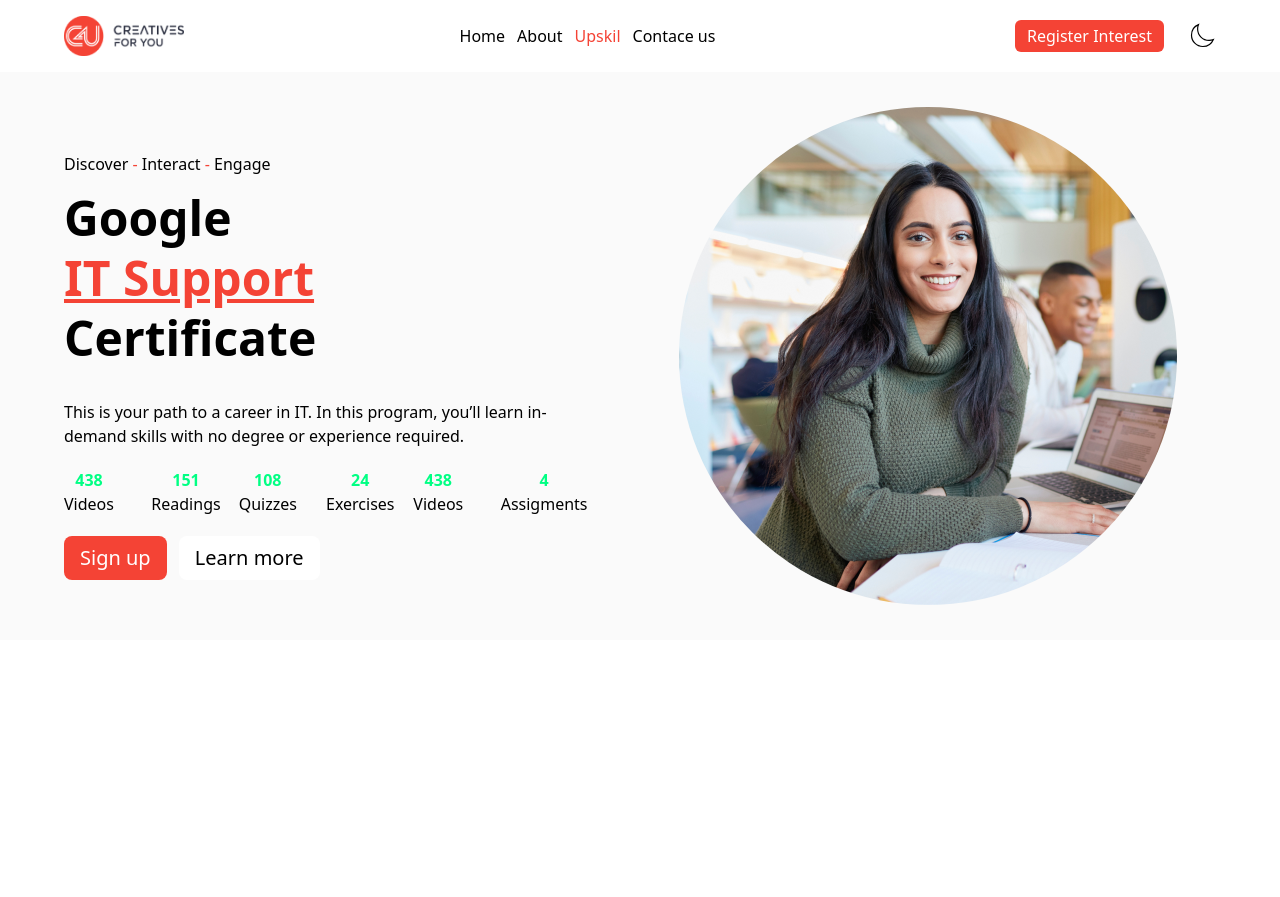
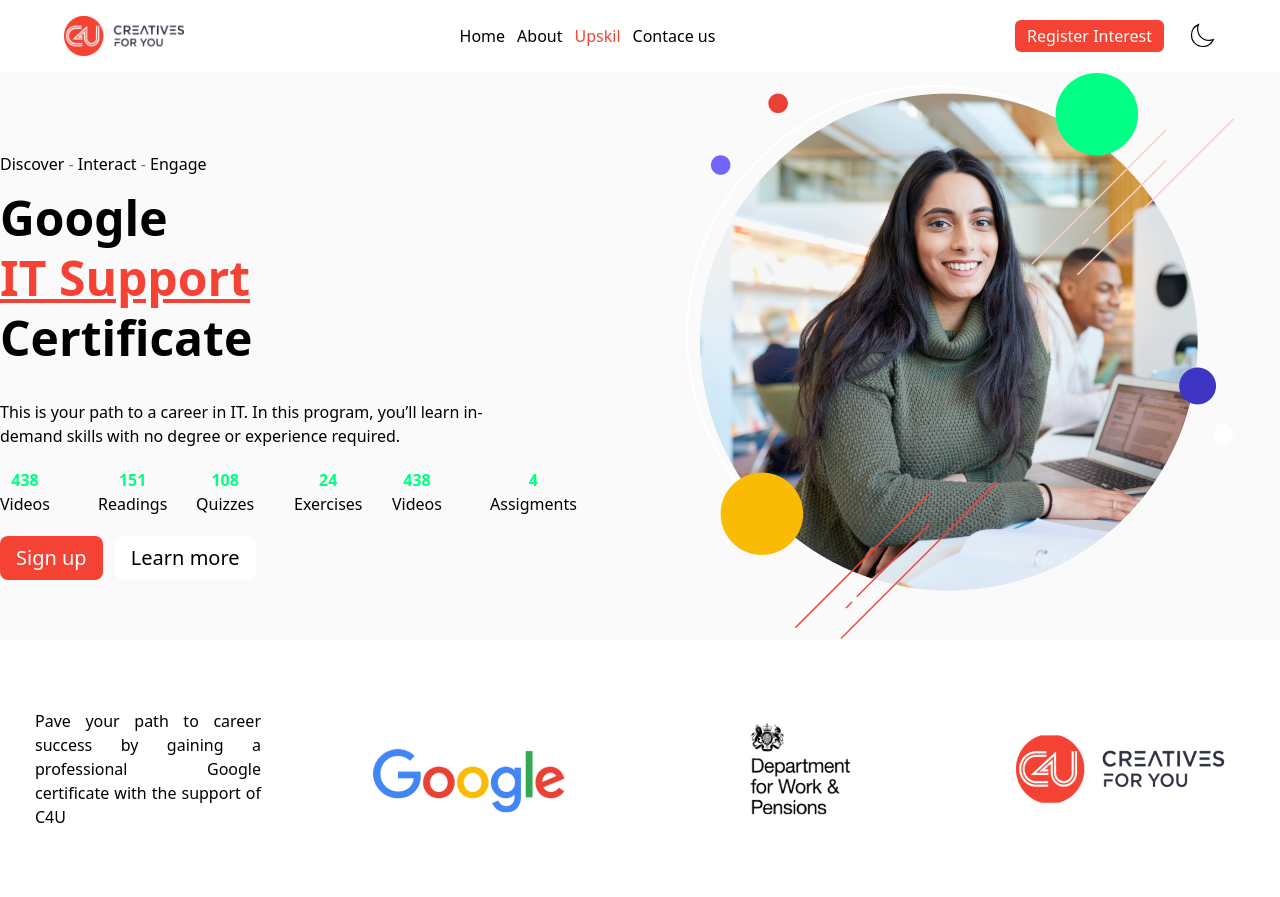
Before and after one commit to Abusyead/Tailwind_CSS_Assignment, a website built with Vite: page index.html in a window 1280 px wide. Before the commit the page ends 800 px from the top, so only its background shows below. Built offline with nearby package versions, Linux system fonts and the light colour scheme.

Commit message:
completed section two

```diff
--- a/index.html
+++ b/index.html
@@ -32,7 +32,7 @@
 
     <!-- hero-section code start here -->
 
-     <section class=" mx-auto md:px-30 px-16 bg-[#FAFAFA]">
+     <section class=" mx-auto md:px-30 px-26 bg-[#FAFAFA]">
         <div class="container grid grid-cols-12  mx-auto">
             <div class="col-span-12 md:col-span-6 md:py-10 py-6 pr-3 md:text-left text-center">
                 <h4 class="mt-10">Discover <span class="text-[#F44335]">-</span>  Interact <span class="text-[#F44335]">-</span> Engage </h4>
@@ -73,8 +73,29 @@
 
                     </div>
             </div>
-            <div class="md:col-span-6 col-span-12 mx-auto md:content-center">
-                <img class="rounded-full flex items-center justify-center" src="Img/university-students-using-laptops-and-digital-tabl-2022-03-07-23-57-44-utc 1.png" alt="">
+            <div class="md:col-span-6 col-span-12 mx-auto md:content-center  mt-10 md:mt-0">
+                <img class="flex items-center justify-center" src="Img/Group 1964 (1).png" alt="">
+            </div>
+        </div>
+    </section>
+
+
+    <!-- section two code start hare -->
+
+    <section class="container mx-auto  py-10">
+
+        <div class="grid lg:grid-cols-12 md:grid-cols-6  grid-cols-3 justify-between">
+            <div class="col-span-3 flex items-center gap-10 justify-center my-5">
+               <p class="text-justify pr-6 w-[250px]">Pave your path to career success by gaining  a  professional  Google certificate with the support of C4U</p>
+            </div>
+            <div class="col-span-3 flex items-center justify-center my-5">
+                <img src="Img/Google.png" alt="">
+            </div>
+            <div class="col-span-3 flex items-center justify-center my-5">
+                 <img src="Img/Work & Pensions.png" alt="">
+            </div>
+            <div class="col-span-3 flex items-center justify-center my-5">
+                <img src="Img/c4u full logo_2022 1 (1).png" alt="">
             </div>
         </div>
     </section>
```
Also changed, not shown: Img/Group 1964 (1).png (added).
